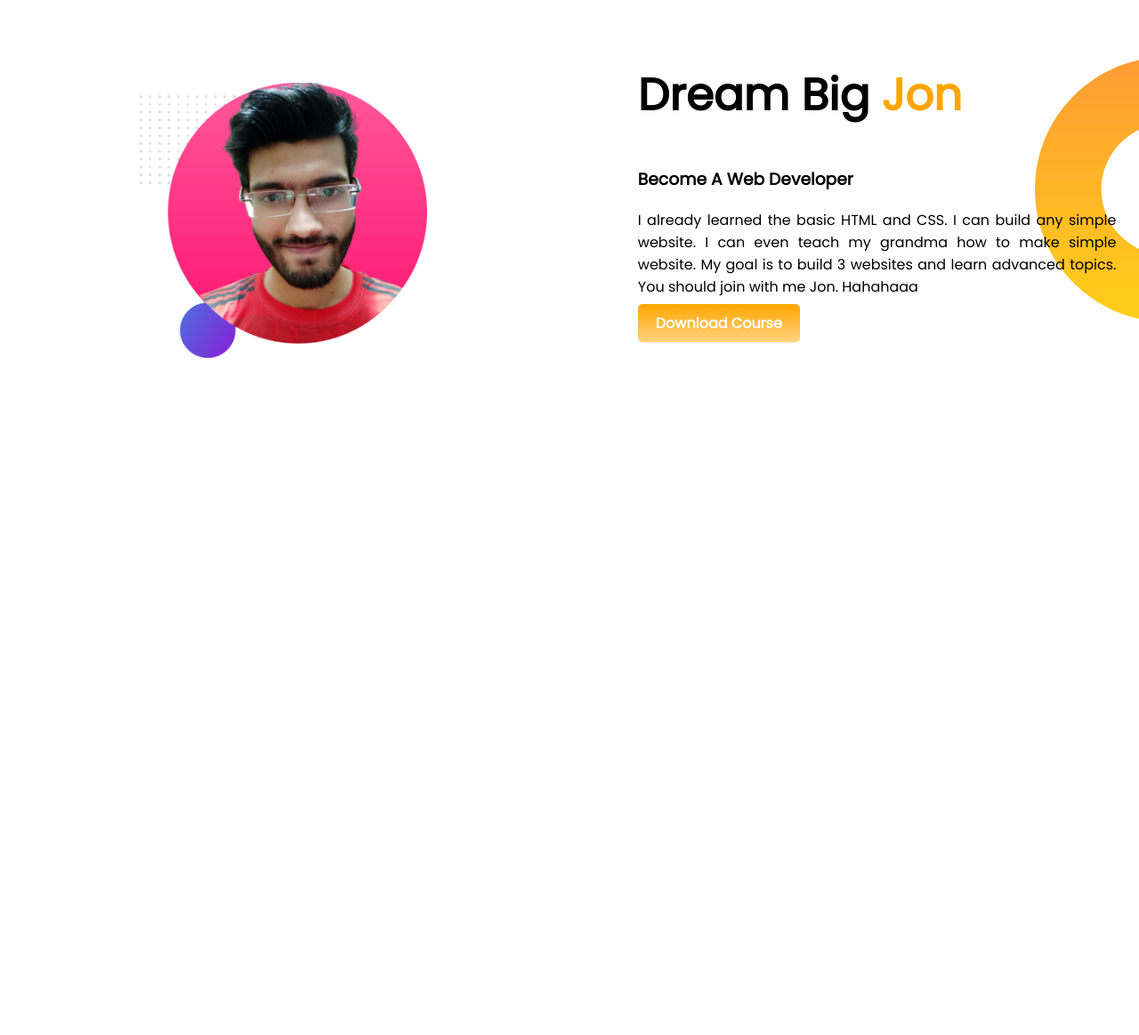
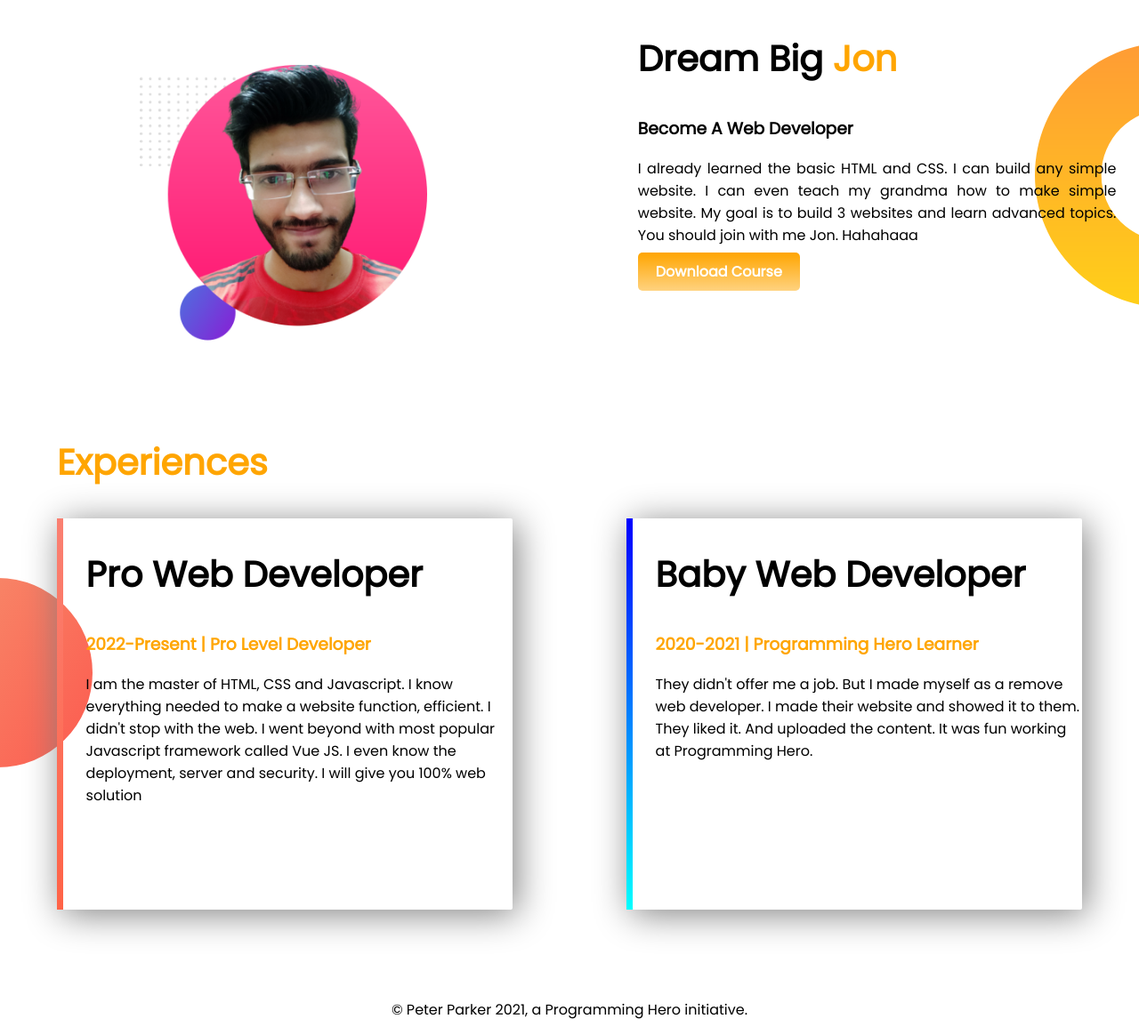
Before and after one commit to NurE-Elahi/first-portfolio, a plain HTML site: page index.html in a window 1280 px wide. Shown: the part 585-1749 px from the top of the page at 89% size. Before the commit the page ends 1095 px from the top, so only its background shows below. Drawn offline with Linux system fonts and the light colour scheme.

Commit message:
all done

```diff
--- a/index.html
+++ b/index.html
@@ -14,7 +14,7 @@
 </head>
 
 <body>
-    <section class="top">
+    <section class="top flexiable-container">
         <div class="half-width">
             <h1>Welcome To</h1>
             <h1><span class="heading-color">Jon Snow's</span> World</h1>
@@ -32,12 +32,12 @@
             <img src="images/final-image1.png" alt="An Abul's image">
         </div>
     </section>
-    <section class="middle">
+    <section class="middle flexiable-container">
         <div class="half-width">
             <img src="images/final-image2.png" alt="Abul no. 1">
         </div>
         <div class="half-width">
-            <h1>Dream Big <span class="heading-color">Jon</span></h1>
+            <h2>Dream Big <span class="heading-color">Jon</span></h2>
             <h3>Become A Web Developer</h3>
             <p>I already learned the basic HTML and CSS. I can build any simple website. I can even teach my grandma how
                 to make simple website. My goal is to build 3 websites and learn advanced topics. You should join with
@@ -45,6 +45,30 @@
             <a class="link-button" target="_blank" href="https://web.programming-hero.com/">Download Course</a>
         </div>
     </section>
+    <section class="bottom">
+        <h2 id="exp">Experiences</h2>
+        <div class="flexiable-container">
+            <div id="pro-developer" class="box-shadow">
+                <h2>Pro Web Developer</h2>
+                <h3 class="heading-color">2022-Present | Pro Level Developer</h3>
+                <p>I am the master of HTML, CSS and Javascript. I know everything needed to make a website function,
+                    efficient. I didn't stop with the web. I went beyond with most popular Javascript framework
+                    called
+                    Vue
+                    JS. I even know the deployment, server and security. I will give you 100% web solution</p>
+            </div>
+            <div id="baby-developer" class="box-shadow">
+                <h2>Baby Web Developer</h2>
+                <h3 class="heading-color">2020-2021 | Programming Hero Learner</h3>
+                <p>They didn't offer me a job. But I made myself as a remove web developer. I made their website and
+                    showed
+                    it to them. They liked it. And uploaded the content. It was fun working at Programming Hero.</p>
+            </div>
+        </div>
+    </section>
+    <footer>
+        <p>© Peter Parker 2021, a Programming Hero initiative.</p>
+    </footer>
 </body>
 
 </html>
--- a/style.css
+++ b/style.css
@@ -5,23 +5,25 @@ body{
 h1{
     font-size: 50px;
 }
+h2{
+    font-size: 40px;
+}
 .heading-color{
     color: orange;
 }
-section{
+.flexiable-container{
     display: flex;
     margin-bottom: 100px;
 }
 .half-width{
     width: 50%;
     padding-left: 6%;
-    padding-top: 1%;
     padding-right: 2%;
 }
 .half-width img{
     width: 60%;
     padding-left: 15%;
-    padding-top: 12%;
+    padding-top: 13%;
 }
 .half-width p{
     text-align: justify;
@@ -44,3 +46,34 @@ section{
     background-repeat: no-repeat;
     background-position: right;
 }
+.box-shadow{
+    box-shadow: 5px 5px 40px grey;
+    width: 40%;
+    padding-left: 2%;
+    padding-bottom: 100px;
+    margin-left: 5%;
+    margin-right: 5%;
+    border-radius: 2px;
+}
+.bottom{
+    background-image: url(images/exp-bg.png);
+    background-repeat: no-repeat;
+    background-position:left;
+}
+#baby-developer{
+    border-left: 7px solid;
+    border-image: linear-gradient(blue, cyan);
+    border-image-slice: 1;
+}
+#pro-developer{
+    border-left: 7px solid;
+    border-image: linear-gradient(salmon, tomato);
+    border-image-slice: 1;
+}
+#exp{
+    margin-left: 5%;
+    color: orange;
+}
+footer p{
+    text-align: center;
+}
```
Also changed, not shown: images/bg-1.jpg (deleted), images/bg-2.jpg (deleted), images/favicon.jpg (deleted), images/hd-bg-1.jpeg (deleted), images/hd-bg-2.jpeg (deleted), images/hd-bg-3.jpeg (deleted), images/hd-bg-4.jpeg (deleted), images/image-1-bg-removed.png (deleted), images/image-2-bg-removed.png (deleted), 1 other file.
